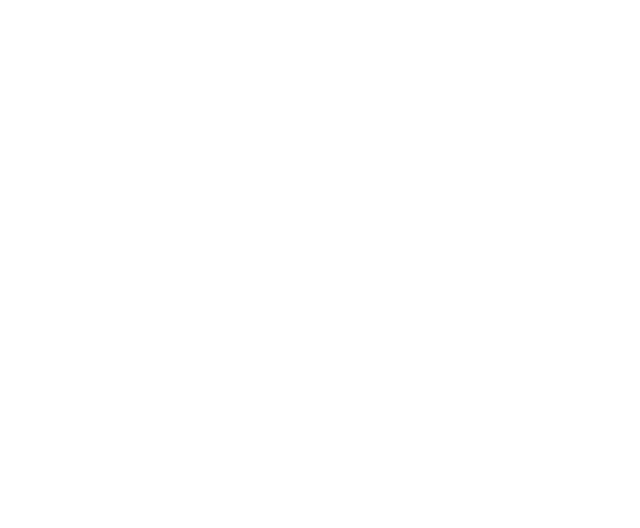
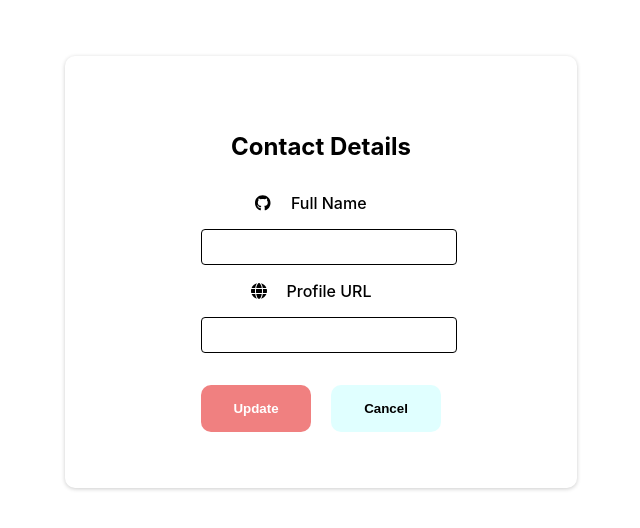
Before and after one commit to Karanjsk2k01/Expense_Tracker_React_App, a React (Create React App) app: page /Profile in a window 1280 px wide. Before the commit this address had no page. Shown: the part 128-656 px from the top of the page, without its empty margins (319-959 px from the left). Built offline with nearby package versions, Linux system fonts and the light colour scheme.

Commit message:
Profile page completed

```diff
--- a/package.json
+++ b/package.json
@@ -3,6 +3,10 @@
   "version": "0.1.0",
   "private": true,
   "dependencies": {
+    "@fortawesome/fontawesome-svg-core": "^6.5.1",
+    "@fortawesome/free-brands-svg-icons": "^6.5.1",
+    "@fortawesome/free-solid-svg-icons": "^6.5.1",
+    "@fortawesome/react-fontawesome": "^0.2.0",
     "@testing-library/jest-dom": "^5.17.0",
     "@testing-library/react": "^13.4.0",
     "@testing-library/user-event": "^13.5.0",
--- a/src/App.js
+++ b/src/App.js
@@ -2,6 +2,7 @@
 import AuthForm from './components/Auth/AuthForm';
 import { BrowserRouter, Route, Routes } from 'react-router-dom'
 import Home from './components/Home/Home';
+import Profile from './components/profile/Profile';
 
 
 function App() {
@@ -11,6 +12,7 @@
         <Routes >
           <Route path='/Home' element={<Home />} />
           <Route path='/' element={<AuthForm />} />
+          <Route path='/Profile' element={<Profile />} />
         </Routes>
       </BrowserRouter>
     </div >
--- a/src/components/Home/Home.jsx
+++ b/src/components/Home/Home.jsx
@@ -1,5 +1,6 @@
 import React from 'react'
 import classes from './Home.module.css'
+import { Link } from 'react-router-dom'
 
 
 const Home = () => {
@@ -8,6 +9,10 @@
       <h1>
         Welcome to Expense Tracker
       </h1>
+      <div>
+        <span style={{ padding: '0 10px' }}>Complete Your profile</span>
+        <Link to="/Profile" style={{ textDecoration: 'none', fontWeight: 'bold' }}> Click here </Link>
+      </div>
     </section>
   )
 }
--- a/src/components/Home/Home.module.css
+++ b/src/components/Home/Home.module.css
@@ -4,4 +4,6 @@
   display: flex;
   align-items: center;
   justify-content: center;
+  flex-direction: column;
+  gap: 20px;
 }
--- /dev/null
+++ b/src/components/profile/Profile.jsx
@@ -0,0 +1,54 @@
+import React from 'react';
+import classes from './Profile.module.css';
+import { FontAwesomeIcon } from '@fortawesome/react-fontawesome';
+import { faGithub } from '@fortawesome/free-brands-svg-icons';
+import { faGlobe } from '@fortawesome/free-solid-svg-icons';
+import { useNavigate } from 'react-router-dom';
+
+const Profile = () => {
+
+  const history = useNavigate();
+
+  const redirectHandler = () => {
+    history('/Home')
+  }
+
+
+
+  return (
+    <section className={classes.Profile}>
+      <div className={classes.wrapper}>
+        <div className={classes.ProfileWrapper}>
+          <h1>Contact Details</h1>
+          <form>
+            <div className={classes.control}>
+              <label htmlFor='fullName'>
+                <FontAwesomeIcon icon={faGithub} />
+                <span style={{ padding: '0 20px' }}>Full Name</span>
+              </label>
+              <input type='text' id='full-name' required />
+            </div>
+            <div className={classes.control}>
+              <label htmlFor='profileUrl'>
+                <FontAwesomeIcon icon={faGlobe} />
+                <span style={{ padding: '0 20px' }}>Profile URL</span>
+              </label>
+              <input type='text' id='profileUrl' required />
+            </div>
+            <div className={classes.buttonControl}>
+              <button type='button' className={classes.toggle1}>
+                Update
+              </button>
+              <button type='button' className={classes.toggle2} onClick={redirectHandler}>
+                Cancel
+              </button>
+            </div>
+
+          </form>
+        </div>
+      </div>
+    </section>
+  );
+};
+
+export default Profile;
--- /dev/null
+++ b/src/components/profile/Profile.module.css
@@ -0,0 +1,102 @@
+.Profile {
+  height: 100vh;
+  width: 100%;
+  display: flex;
+  align-items: center;
+  justify-content: center;
+}
+
+.control {
+  margin-bottom: 1rem;
+}
+
+.buttonControl {
+  display: flex;
+  gap: 20px;
+  align-items: center;
+  justify-content: space-around;
+}
+
+.wrapper {
+  box-shadow: 0 1px 4px rgba(0, 0, 0, 0.2);
+  width: 30rem;
+  border-radius: 10px;
+  padding: 1rem;
+  text-align: center;
+  display: flex;
+  justify-content: center;
+  align-items: center;
+  flex-direction: column;
+  height: 50%;
+}
+
+.toggle1 {
+  margin-top: 1rem;
+  background-color: transparent;
+  color: #9f5ccc;
+  border: none;
+  padding: 1rem 1.5rem;
+  background-color: lightcoral;
+  border-radius: 10px;
+  color: white;
+  font-weight: bold;
+  width: 100%;
+  cursor: pointer;
+}
+
+.toggle2 {
+  margin-top: 1rem;
+  background-color: lightcyan;
+  color: #9f5ccc;
+  padding: 1rem 1.5rem;
+  border: none;
+  border-radius: 10px;
+  color: black;
+  font-weight: bold;
+  width: 100%;
+  cursor: pointer;
+}
+
+.ProfileWrapper {
+  width: 50%;
+  display: flex;
+  flex-direction: column;
+  align-items: center;
+  justify-content: center;
+  height: 50%;
+}
+
+form {
+  width: 100%;
+}
+
+h1 {
+  margin-bottom: 2rem;
+}
+
+label {
+  font-weight: 500;
+}
+
+.control input {
+  font: inherit;
+  color: #38015c;
+  border-radius: 4px;
+  border: 1px solid black;
+  width: 100%;
+  text-align: left;
+  padding: 0.45rem;
+  margin-top: 1rem;
+}
+
+.toast {
+  background-color: lightcoral;
+  border-radius: 10px;
+  font-weight: bold;
+  color: white;
+  padding: 20px;
+  width: 25rem;
+  display: flex;
+  align-items: center;
+  justify-content: center;
+}
```
Also changed, not shown: 1 other file (tests, documents, lock files or other folders).
